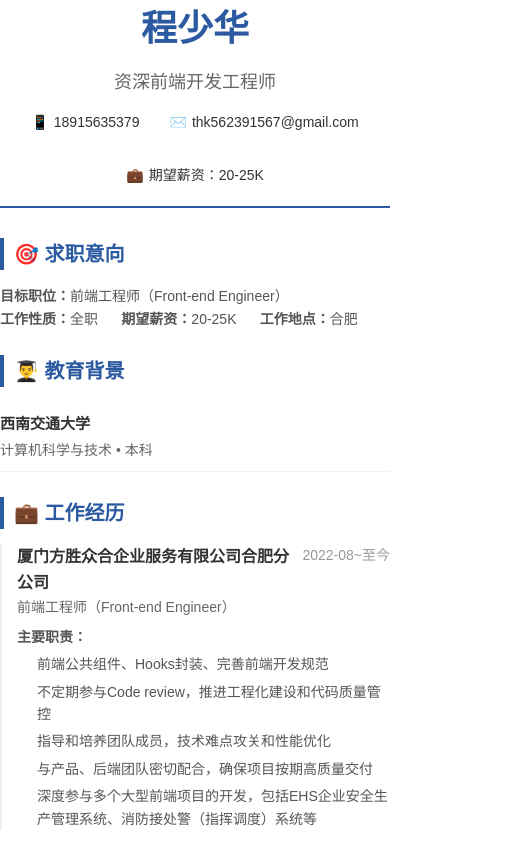
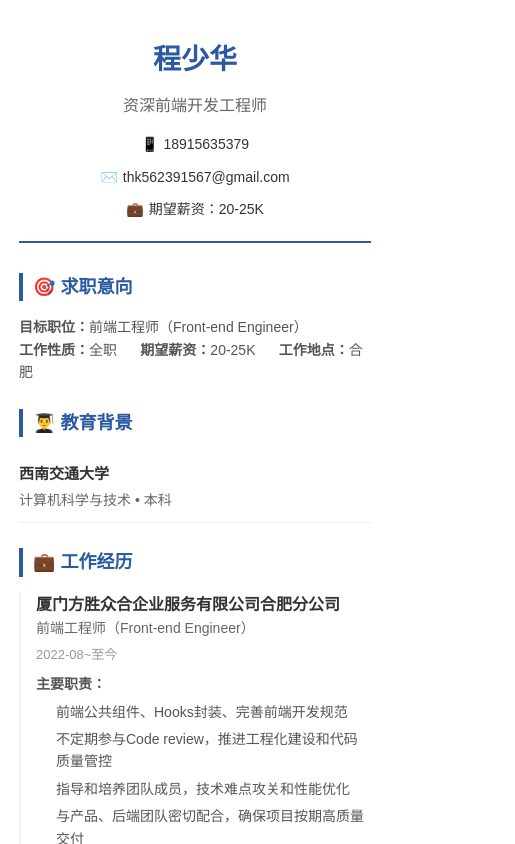
Before and after one commit to Flexita/flexita.github.io, a Vue app: page / in a window 390 px wide. Shown: the top 844 px of the page, 515 px wide, since content can reach past the window. Built offline with nearby package versions, Linux system fonts and the light colour scheme.

Commit message:
style: 样式优化1

```diff
--- a/src/assets/main.css
+++ b/src/assets/main.css
@@ -1,3 +1,39 @@
 @import './base.css';
 @import "tailwindcss/preflight";
 @tailwind utilities;
+
+
+
+#app {
+  max-width: 1280px;
+  margin: 0 auto;
+}
+
+a,
+.green {
+  text-decoration: none;
+  color: hsla(160, 100%, 37%, 1);
+  transition: 0.4s;
+  padding: 3px;
+}
+
+@media (hover: hover) {
+  a:hover {
+    background-color: hsla(160, 100%, 37%, 0.2);
+  }
+}
+
+/* 手机端 */
+@media (max-width: 767px) {
+
+}
+
+/* 平板端 */
+@media (min-width: 768px) and (max-width: 1023px) {
+
+}
+
+
+@media (min-width: 1024px) {
+
+}
--- a/src/pages/resume/index.vue
+++ b/src/pages/resume/index.vue
@@ -360,9 +360,9 @@ defineOptions({ name: "ResumePage" });
   line-height: 1.6;
   color: #333;
   background: #fff;
-  max-width: 210mm;
+  max-width: 800px;
   margin: 0 auto;
-  //padding: 20mm;
+  padding: 75px;
 }
 
 * {
@@ -424,6 +424,7 @@ defineOptions({ name: "ResumePage" });
   margin-bottom: 20px;
   padding-left: 15px;
   border-left: 2px solid #f0f0f0;
+  break-inside: avoid;
 }
 
 .work-header,
@@ -478,6 +479,7 @@ defineOptions({ name: "ResumePage" });
   background: #f8f9fa;
   padding: 15px;
   border-radius: 5px;
+  break-inside: avoid;
 }
 
 .skill-category h4 {
@@ -518,4 +520,62 @@ defineOptions({ name: "ResumePage" });
   color: #2c5aa0;
   font-weight: bold;
 }
+
+/* For printing */
+@media print {
+  .resume-container {
+    box-shadow: none;
+    margin: 0;
+    padding: 0;
+    max-width: 100%;
+  }
+}
+
+/* For tablets and smaller desktops */
+@media (max-width: 1024px) {
+  .resume-container {
+    padding: 56px;
+  }
+}
+
+/* For mobile phones */
+@media (max-width: 767px) {
+  .resume-container {
+    padding: 38px 19px;
+    max-width: 100%;
+  }
+
+  .name {
+    font-size: 28px;
+  }
+
+  .title {
+    font-size: 16px;
+  }
+
+  .section-title {
+    font-size: 18px;
+  }
+
+  .contact-info {
+    flex-direction: column;
+    gap: 10px;
+    align-items: center;
+  }
+
+  .work-header,
+  .project-header {
+    flex-direction: column;
+    align-items: flex-start;
+    gap: 5px;
+  }
+
+  .period {
+    font-size: 13px;
+  }
+
+  .skills-grid {
+    grid-template-columns: 1fr;
+  }
+}
 </style>
```
Also changed, not shown: 1 other file (tests, documents, lock files or other folders).
